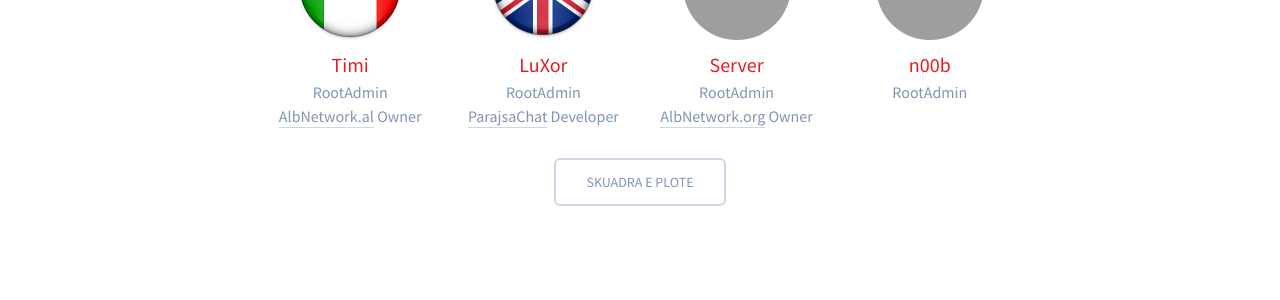
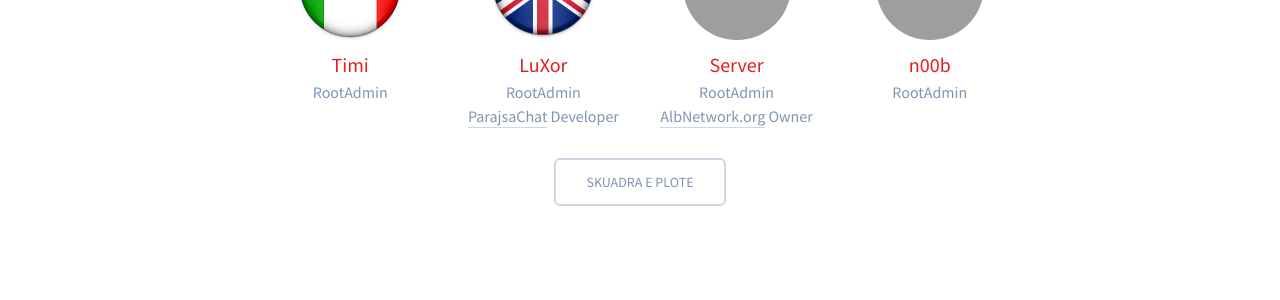
Before and after one commit to AlbnetworkOrg/albnetworkorg.github.io, a Jekyll site: the page built from index.html, in a window 1280 px wide. Shown: the part 1391-1691 px from the top of the page. Built offline with Jekyll 4.4.1, drawn with Linux system fonts in a browser that asks for light colours; grey boxes are pictures that could not be loaded.

Commit message:
Update team.html

```diff
--- a/_includes/team.html
+++ b/_includes/team.html
@@ -8,7 +8,6 @@
         </a>
       </h3>
       <h4>RootAdmin</h4>
-      <h4><a href="https://albnetwork.al/" target="_blank">AlbNetwork.al</a> Owner</h4>
     </div>
 
     <div class="Team-member">
```
